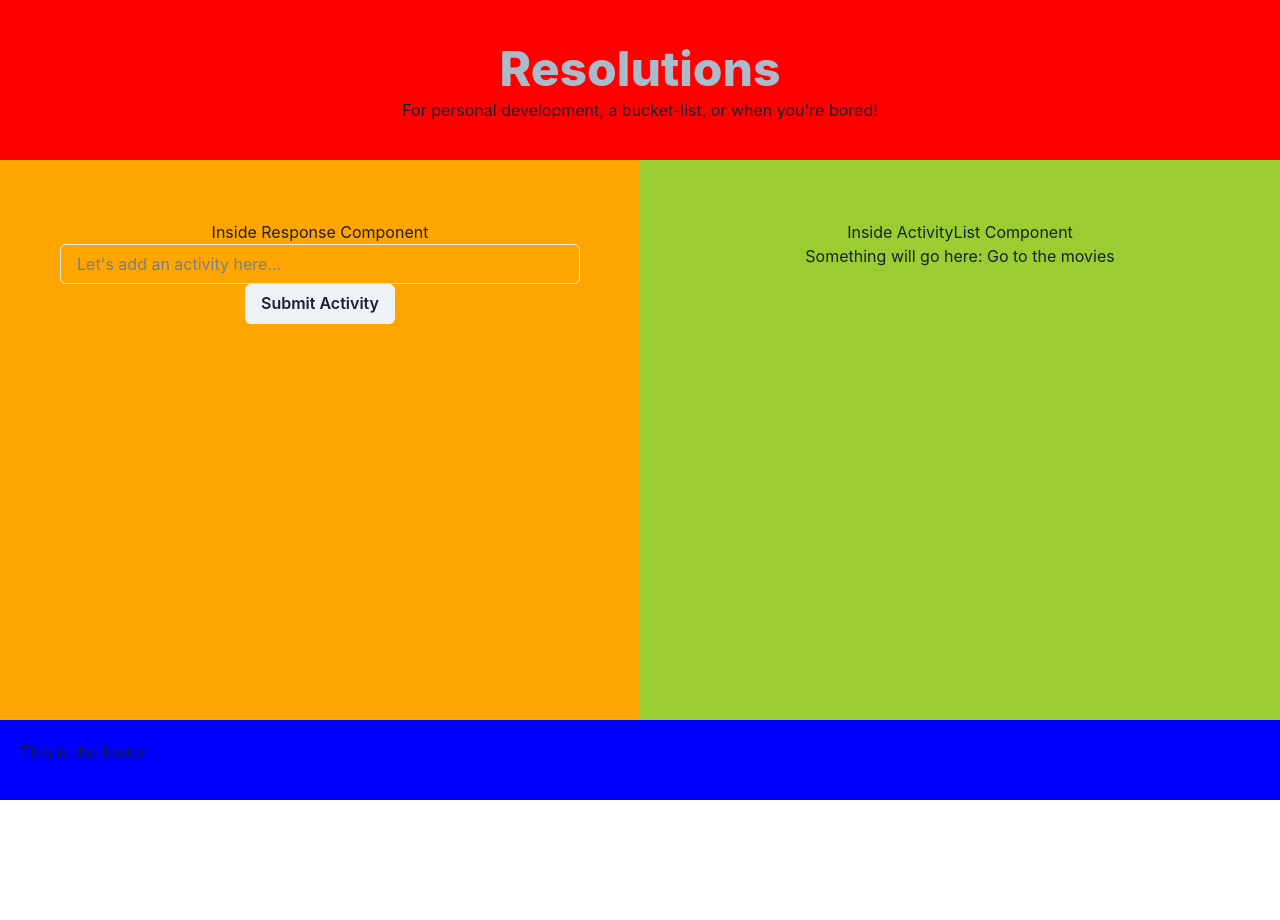
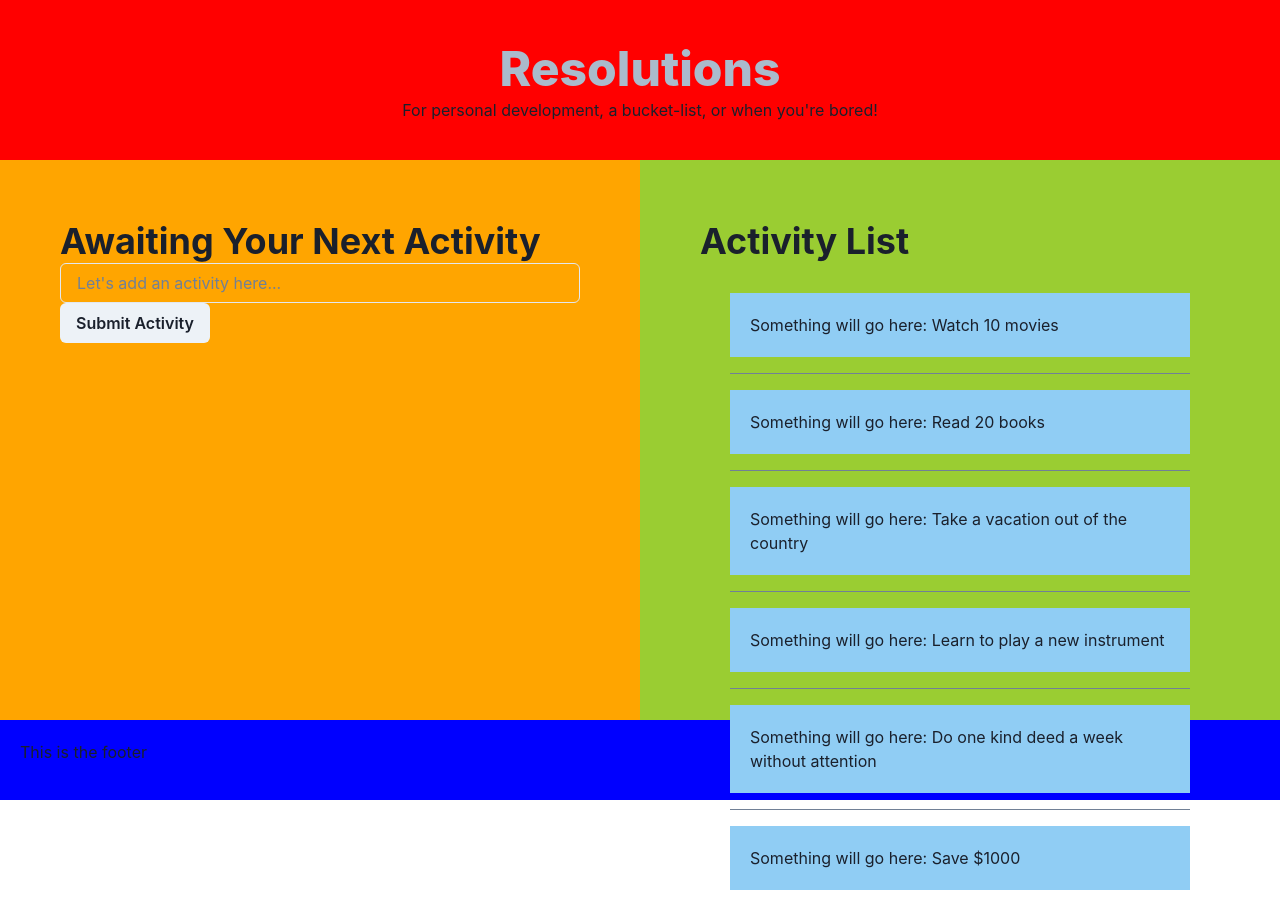
Before and after one commit to JCarter-coder/react-mvp, a React (Vite) app: page / in a window 1280 px wide. Before the commit the page ends 800 px from the top, so only its background shows below. Built offline with nearby package versions, Linux system fonts and the light colour scheme.

Commit message:
"created clickable activities into modals"

```diff
--- a/src/App.jsx
+++ b/src/App.jsx
@@ -1,4 +1,5 @@
 import { useState } from 'react'
+import data from './testData'
 import Header from './components/Header';
 import Footer from './components/Footer';
 import Response from './components/Response';
@@ -8,7 +9,7 @@ import { Box, Flex, Spacer, Heading, Text } from '@chakra-ui/react';
 
 function App() {
   const [response, setResponse] = useState({});
-  const [activities, setActivities] = useState([{"name": "Go to the movies"}]);
+  const [activities, setActivities] = useState(data.activities);
 
   const getResponse = (response) => {
     getActivities(response);
--- a/src/components/Activity.jsx
+++ b/src/components/Activity.jsx
@@ -1,8 +1,50 @@
+import {
+  Container,
+  Text,
+  Button,
+  Modal,
+  ModalOverlay,
+  ModalContent,
+  ModalHeader,
+  ModalFooter,
+  ModalBody,
+  ModalCloseButton,
+  useDisclosure,
+} from '@chakra-ui/react'
+
 function Activity({ activity }) {
+    const { isOpen, onOpen, onClose } = useDisclosure();
     return (
-        <div>
+      <>
+        <Container
+          bg="blue.200"
+          p="20px"
+          onClick={onOpen}
+        >
             {`Something will go here: ${activity.name}`}
-        </div>
+        </Container>
+
+        <Modal
+          isOpen={isOpen}
+          onClose={onClose}
+          colorScheme="facebook"
+        >
+            <Modal Overlay />
+            <ModalContent>
+                <ModalHeader>Modal Title</ModalHeader>
+                <ModalCloseButton />
+                <ModalBody>
+                    <Text>{`The activity id is ${activity.id}`}</Text>
+                </ModalBody>
+
+                <ModalFooter>
+                    <Button onClick={onClose}>
+                        Close
+                    </Button>
+                </ModalFooter>
+            </ModalContent>
+        </Modal>
+      </>
     )
 }
 
--- a/src/components/ActivityList.jsx
+++ b/src/components/ActivityList.jsx
@@ -1,5 +1,5 @@
 import Activity from './Activity'
-import { Box, Center } from '@chakra-ui/react'
+import { Box, Center, Heading, VStack, StackDivider } from '@chakra-ui/react'
 
 function ActivityList( {activities} ) {
     return (
@@ -9,14 +9,20 @@ function ActivityList( {activities} ) {
         w={['100vw','100vw','50vw']}
         h={['35vh','35vh','70vh']}
         p='60px'
-        align='center'
       >
-        <h3>Inside ActivityList Component</h3>
-        {activities.map((activity) => (
-          <Activity
-            activity={activity}
-          />
-        ))}
+        <Heading>Activity List</Heading>
+        <VStack
+          divider={<StackDivider borderColor='gray.500' />}
+          spacing={4}
+          p="30px"
+          align='stretch'>
+          {activities.map((activity) => (
+            <Activity
+                key={activity.id}
+                activity={activity}
+            />
+          ))}
+        </VStack>
       </Box>
     )
 }
--- a/src/components/Response.jsx
+++ b/src/components/Response.jsx
@@ -1,5 +1,5 @@
 import { useState } from 'react';
-import { Box, Text, Button, Input } from '@chakra-ui/react'
+import { Box, Text, Button, Input, Heading } from '@chakra-ui/react'
 
 function Response({ response, getResponse }) {
     // Local state
@@ -30,9 +30,8 @@ function Response({ response, getResponse }) {
         w={['100vw','100vw','50vw']}
         h={['35vh','35vh','70vh']}
         p='60px'
-        align='center'
       >
-        <Text>Inside Response Component</Text>
+        <Heading>Awaiting Your Next Activity</Heading>
         <Input
           variant='outline'
           focusBorderColor='white'
```
